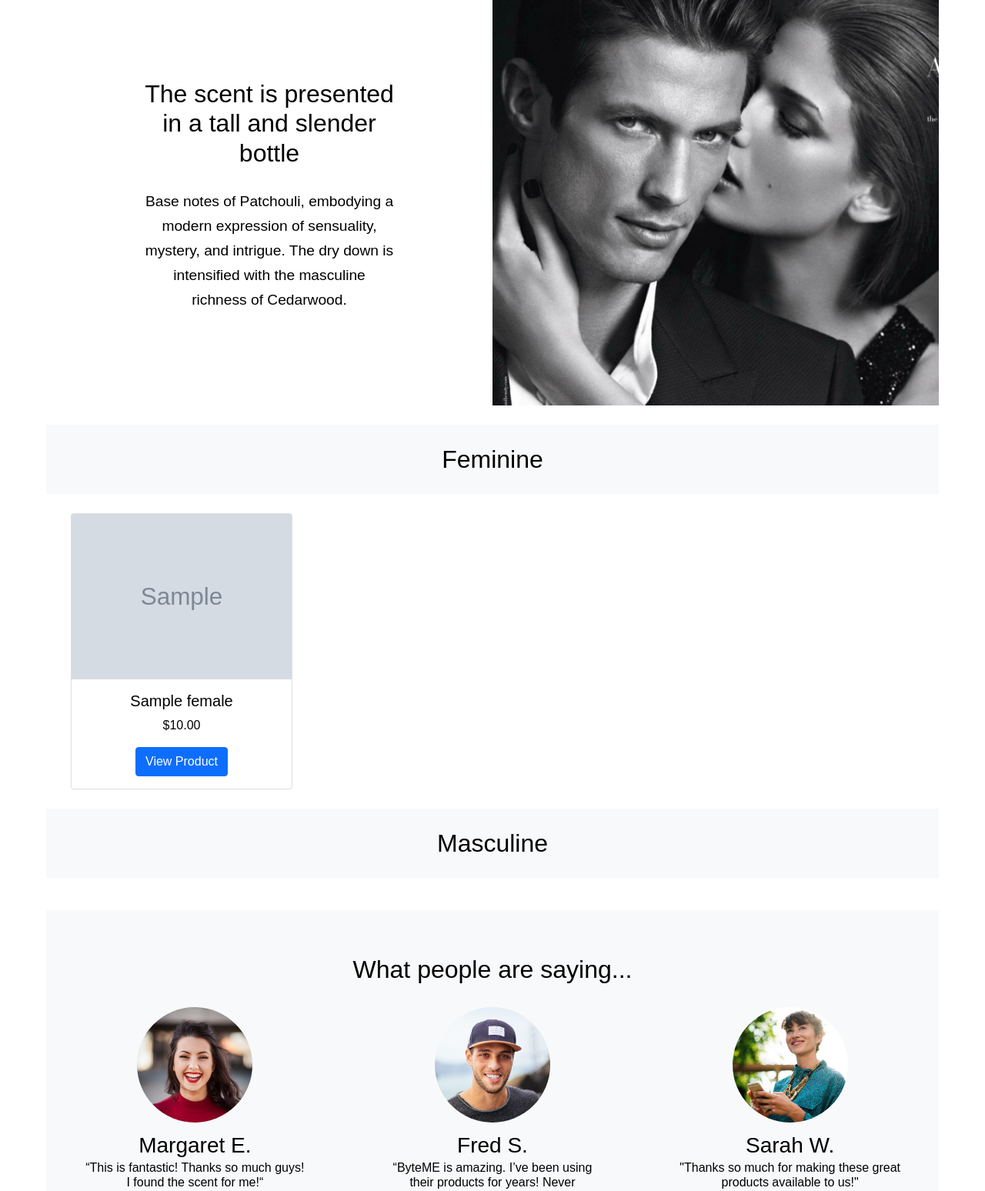
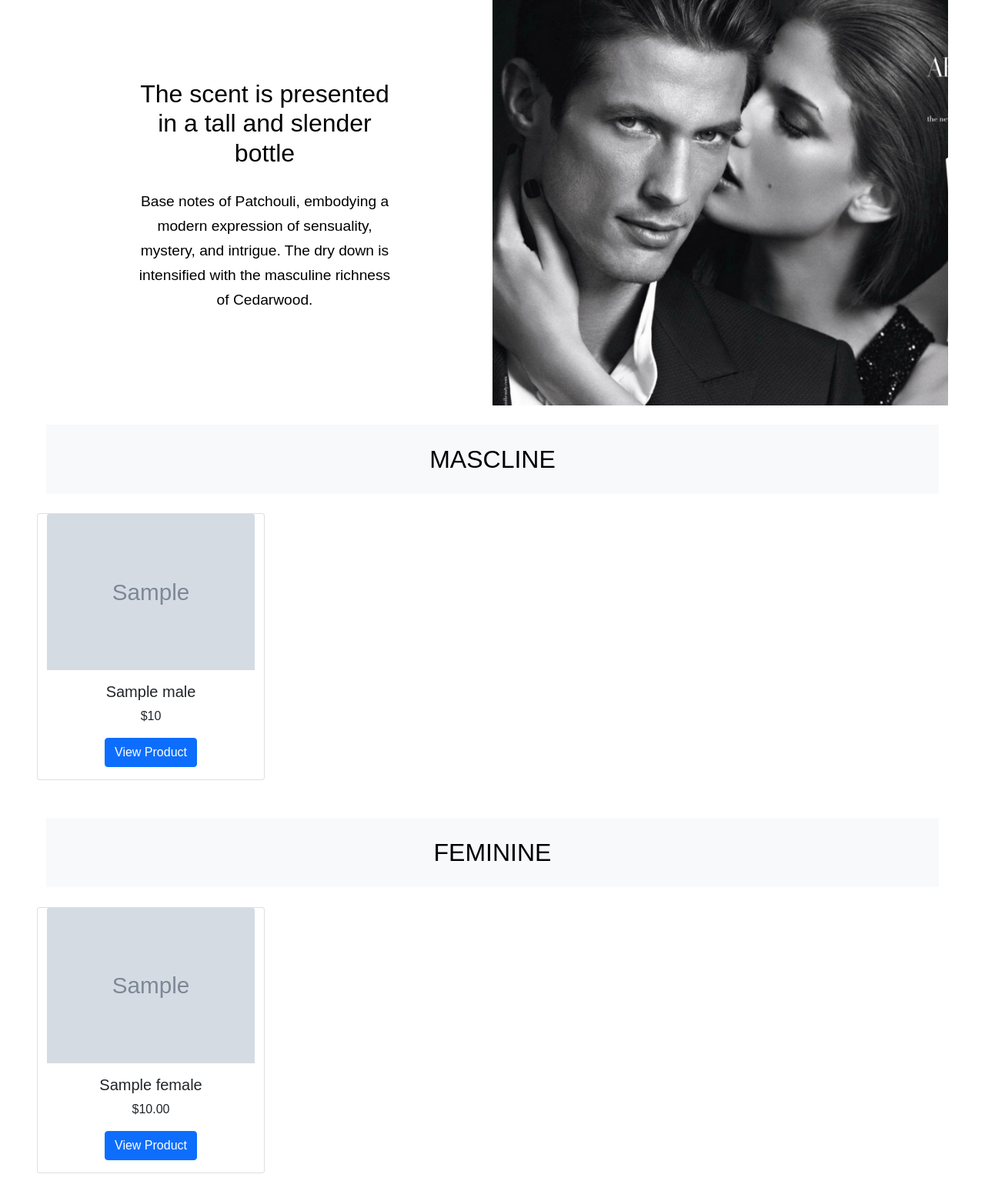
Before and after one commit to Kevin-Hernandez-Garza/BM-E-Commerce-Project, a Node server app: page / in a window 1280 px wide. Shown: the part 1711-3259 px from the top of the page at 77% size. Run offline with Node 20, Linux system fonts and the light colour scheme; tables that the repository leaves empty hold one stand-in row (values such as "Sample post"); grey boxes marked "Sample" are stand-in pictures; some libraries are stand-ins or nearby versions.

Commit message:
updating products page

```diff
--- a/controllers/home-routes.js
+++ b/controllers/home-routes.js
@@ -3,28 +3,63 @@ const sequelize = require("../config/connection");
 const { User, Female, Male, Review } = require("../models");
 
 
-router.get("/", (req, res) => {
-    console.log(req.session);
+
+// router.get("/", (req, res) => {
+//     console.log(req.session);
 
 
-    Female.findAll({
+//     Male.findAll({
+//       attributes: [
+//         "id",
+//         "product_name",
+//         "price",
+//         "photo",
+//       ],
+//     })
+//       .then((dbMaleData) => {
+//         const maleProducts = dbMaleData.map((data) => data.get({ plain: true }));
+//         res.render("homepage", { maleProducts });
+//       })
+//       .catch((err) => {
+//         console.log(err);
+//         res.status(500).json(err);
+//       });
+//   });
+
+
+router.get("/", async (req, res) => {
+    try {
+
+      console.log(req.session);
+
+    // DB requests
+    const dbFemaleData = await Female.findAll({
       attributes: [
         "id",
         "product_name",
         "price",
         "photo",
       ],
-    })
-      .then((dbFemaleData) => {
-        const products = dbFemaleData.map((data) => data.get({ plain: true }));
-        res.render("homepage", { products });
-      })
-      .catch((err) => {
-        console.log(err);
-        res.status(500).json(err);
-      });
+    });
+    const dbMaleData = await Male.findAll({});
+
+    // Converting
+    const productsforFemale = dbFemaleData.map((data) => data.get({ plain: true }));
+    const productsForMale = dbMaleData.map(data => data.get({plain: true}));
+
+    // Send The Response
+    res.render('homepage', {
+      maleProducts: productsForMale,
+      femaleProducts: productsforFemale,
+      loggedIn: req.session.loggedIn});
+
+    } catch(error) {
+        res.status(500).json(error.message);
+      }
   });
 
+
+  // login
   router.get('/login', (req, res) => {
     if(req.session.loggedIn) {
         res.redirect('/');
@@ -34,23 +69,21 @@ router.get("/", (req, res) => {
     res.render('login');
   });
 
-// router.get("/", (req, res) => {
-//     Male.findAll({
-//       attributes: [
-//         "id",
-//         "product_name",
-//         "price",
-//         "photo",
-//       ],
-//     })
-//       .then((dbMaleData) => {
-//         const maleProduct = dbMaleData.map((data) => data.get({ plain: true }));
-//         res.render("homepage", { maleProduct });
-//       })
-//       .catch((err) => {
-//         console.log(err);
-//         res.status(500).json(err);
-//       });
-//   });
+  // Individual PRoduct
+  router.get('/male/:id', async (req, res) => {
+    let product;
+    const path = req.originalUrl;
+    if (path.split("/")[1] === "male") {
+      product = await Male.findOne({where: {id: req.params.id}});
+    } else {
+      product = await Female.findOne({where: {id: req.params.id}});
+    }
+
+    if(!product) return res.status(404).json("not found");
+
+
+    res.render('product', { product });
+
+  });
 
 module.exports = router;
--- a/public/javascript/login.js
+++ b/public/javascript/login.js
@@ -19,7 +19,9 @@ async function signupFormHandler(event) {
 
         // check the response status
         if (response.ok) {
-        console.log('success');
+        // console.log('success');
+        // alert("Wlecome Back");
+        document.location.replace('/');
         } else {
             alert(response.statusText);
         }
--- a/public/stylesheets/style.css
+++ b/public/stylesheets/style.css
@@ -8,20 +8,31 @@
   max-width: 80%;
   margin: auto;
 }
-.header-El{
+
+.header-El {
   display: flex;
   justify-content: space-between;
 }
-.ul-list{
+.ul-list {
   display: flex;
 }
-.ul-list a{
+.ul-list a {
   display: flex;
   font-size: 1rem;
   font-weight: lighter;
   margin: 10px;
   text-decoration: none;
 }
+
+/* .card {
+  display: flex !important;
+  justify-content: center !important;
+} */
+
+/* .ul-option {
+  display: flex !important;
+  color: #000 !important;
+} */
 
 body {
   font-family: “Roboto”, sans-serif;
@@ -37,7 +48,6 @@ header {
 /* Nesting */
 /* inline block inline-block none */
 header h1 {
-
   color: #000;
   display: inline-block;
   justify-content: space-between;
@@ -158,6 +168,7 @@ h2.products {
   width: 50%;
   min-height: 33rem;
   background-size: cover;
+  transform: rotateY(180);
 }
 .showcase-image-two {
   background-image: url("/images/showcase.jpeg");
@@ -346,8 +357,8 @@ h2.products {
 }
 
 @media only screen and (max-width: 960px) {
-  .card {
-  }
+  /* .card {
+  } */
 }
 
 /* new end */
--- a/views/homepage.handlebars
+++ b/views/homepage.handlebars
@@ -1,50 +1,111 @@
+<!-- Show Case Section Start -->
+        <section class="show-case">
         <div>
+            <div class="show-case-row-one">
+            <div class="showcase-image-one"></div>
+            <div class="show-case-text">
+                <h2>The Alchemist's Garden line</h2>
+                <p class="secondary-font">
+                Inspired by the first perfumery containers displayed on the wooden shelves of antique apothecaries, the fragrance is enclosed in a precious, black lacquered glass bottle with a porcelain effect, adorned with gold accents.
+                </p>
+            </div>
+            </div>
+            <div class="show-case-row-two">
+            <div class="showcase-image-two"></div>
+            <div class="show-case-text">
+                <h2>"A Forgotten Rose" perfumed oil</h2>
+                <p class="secondary-font">
+                Gold accents form evocative symbols and delicate naturalistic motifs on the perfumed oils' precious containers. Inspired by the first perfumery containers displayed on the wooden shelves of antique apothecaries, the sage green lacquered glass bottles with porcelain effect reveal a touche oreille—a glass pipette style applicator.
+                </p>
+            </div>
+            </div>
+            <div class="show-case-row-three">
+            <div class="showcase-image-three"></div>
+            <div class="show-case-text">
+                <h2>The scent is presented in a tall and slender bottle</h2>
+                <p class="secondary-font">
+                Base notes of Patchouli, embodying a modern expression of sensuality, mystery, and intrigue. The dry down is intensified with the masculine richness of Cedarwood.
+
+                </p>
+            </div>
+            </div>
+        </div>
+        </section>
+        <!-- Show Case Section End -->
+
+
+<div class="container-fluid" id="pro">
     <h2 class="products">
-        Feminine
+        MASCLINE
     </h2>
 
-     <ul>
+
     <div class="row">
-             {{#each products}}
-                <div>
-                <li class="d-inline">
-                <div class="card" style="width: 18rem;">
+        {{#each maleProducts}}
+        <div class="card col-sm-12 col-md-4 col-lg-3 mb-4 text-dark">
         <img src="{{photo}}" class="card-img-top" alt="...">
         <div class="card-body">
-                <h5 class="card-title text-black">{{product_name}}</h5>
-                <p class="card-text text-black">${{price}}</p>
-                <a href="/products" class="btn btn-primary" target="_blank">View Product</a>
+        <h5 class="card-title">{{product_name}}</h5>
+        <p class="card-text">${{price}}</p>
+        <a href="/products/male/{{id}}" class="btn btn-primary">View Product</a>
         </div>
-                </div>
-            </li>
         </div>
         {{/each}}
     </div>
-    </ul>
 </div>
 
-<div>
+
+<div class="container-fluid" id="pro">
+
     <h2 class="products">
-        Masculine
+        FEMININE
     </h2>
 
-    <ul>
     <div class="row">
-            {{#each maleProduct}}
-            <div>
-            <li class="d-inline">
-            <div class="card" style="width: 18rem;">
+        {{#each femaleProducts}}
+        <div class="card col-sm-12 col-md-4 col-lg-3 mb-4 text-dark">
         <img src="{{photo}}" class="card-img-top" alt="...">
         <div class="card-body">
-            <h5 class="card-title text-black">{{product_name}}</h5>
-            <p class="card-text text-black">${{price}}</p>
-            <a href="/products" class="btn btn-primary" target="_blank">View Product</a>
+        <h5 class="card-title">{{product_name}}</h5>
+        <p class="card-text">${{price}}</p>
+        <a href="/products/{{id}}" class="btn btn-primary">View Product</a>
         </div>
-            </div>
-            </li>
         </div>
         {{/each}}
     </div>
-    </ul>
 
 </div>
+
+<!-- Testimonials Section Start -->
+        <section class="people">
+        <h2>What people are saying...</h2>
+        <div class="individuals-row">
+            <div class="individual">
+            <div class="individual-box">
+                <img src="/images/testimonials-1.jpeg" alt="David" />
+                <h3>Margaret E.</h3>
+                <p>“This is fantastic! Thanks so much guys! I found the scent for me!“</p>
+            </div>
+            </div>
+            <div class="individual">
+            <div class="individual-box">
+                <img src="/images/testimonials-2.jpeg" alt="David"/>
+                <h3>Fred S.</h3>
+                <p>
+                “ByteME is amazing. I’ve been using their products for years! Never disappoints.”
+                </p>
+            </div>
+            </div>
+            <div class="individual">
+            <div class="individual-box">
+                <img src="/images/testimonials-3.jpeg" alt="David" />
+                <h3>Sarah W.</h3>
+                <p>
+                "Thanks so much for making these great products available to
+                us!"
+                </p>
+            </div>
+            </div>
+        </div>
+        </section>
+        <!-- Testimonials Section End -->
--- a/views/layouts/main.handlebars
+++ b/views/layouts/main.handlebars
@@ -19,13 +19,17 @@
       <header class ="header-El">
         <h1>BYTEME</h1>
         <ul class="ul-list">
-          <a href=>Login</a>
-          <a href=>Logout</a>
-          <a href=>Checkout</a>
+          {{#if loggedIn}}
+            <a href="#" id="logout">Logout</a>
+            <a href=>Checkout</a>
+            {{else}}
+            <a href="/login" >Login</a>
+          {{/if}}
+
         </ul>
       </header>
 
-    <div class="container-fluid">
+    {{!-- <div class="container"> --}}
 
         <!-- Hero Section -->
         <section class="home">
@@ -39,77 +43,12 @@
         </section>
         <!-- Hero Section END -->
 
-        <!-- Show Case Section Start -->
-        <section class="show-case">
-        <div>
-            <div class="show-case-row-one">
-            <div class="showcase-image-one"></div>
-            <div class="show-case-text">
-                <h2>The Alchemist's Garden line</h2>
-                <p class="secondary-font">
-                Inspired by the first perfumery containers displayed on the wooden shelves of antique apothecaries, the fragrance is enclosed in a precious, black lacquered glass bottle with a porcelain effect, adorned with gold accents.
-                </p>
-            </div>
-            </div>
-            <div class="show-case-row-two">
-            <div class="showcase-image-two"></div>
-            <div class="show-case-text">
-                <h2>"A Forgotten Rose" perfumed oil</h2>
-                <p class="secondary-font">
-                Gold accents form evocative symbols and delicate naturalistic motifs on the perfumed oils' precious containers. Inspired by the first perfumery containers displayed on the wooden shelves of antique apothecaries, the sage green lacquered glass bottles with porcelain effect reveal a touche oreille—a glass pipette style applicator.
-                </p>
-            </div>
-            </div>
-            <div class="show-case-row-three">
-            <div class="showcase-image-three"></div>
-            <div class="show-case-text">
-                <h2>The scent is presented in a tall and slender bottle</h2>
-                <p class="secondary-font">
-                Base notes of Patchouli, embodying a modern expression of sensuality, mystery, and intrigue. The dry down is intensified with the masculine richness of Cedarwood.
-
-                </p>
-            </div>
-            </div>
-        </div>
-        </section>
-        <!-- Show Case Section End -->
-
         {{!-- rendering data as HTML --}}
         {{{ body }}}
 
-        <!-- Testimonials Section Start -->
-        <section class="people">
-        <h2>What people are saying...</h2>
-        <div class="individuals-row">
-            <div class="individual">
-            <div class="individual-box">
-                <img src="/images/testimonials-1.jpeg" alt="David" />
-                <h3>Margaret E.</h3>
-                <p>“This is fantastic! Thanks so much guys! I found the scent for me!“</p>
-            </div>
-            </div>
-            <div class="individual">
-            <div class="individual-box">
-                <img src="/images/testimonials-2.jpeg" alt="David"/>
-                <h3>Fred S.</h3>
-                <p>
-                “ByteME is amazing. I’ve been using their products for years! Never disappoints.”
-                </p>
-            </div>
-            </div>
-            <div class="individual">
-            <div class="individual-box">
-                <img src="/images/testimonials-3.jpeg" alt="David" />
-                <h3>Sarah W.</h3>
-                <p>
-                "Thanks so much for making these great products available to
-                us!"
-                </p>
-            </div>
-            </div>
-        </div>
-        </section>
-        <!-- Testimonials Section End -->
+
+
+
 
         <section class="footer">
             <div class="footer-bar">
@@ -131,10 +70,9 @@
 
             <p>&copy;ByteME 2021. All Rights Reserved</p>
         </section>
-    </div>
+    {{!-- </div> --}}
+    <script src="/javascript/logout.js"></script>
 
-
-    <script src="/javascript/logout.js"></script>
 
 </body>
 </html>
--- /dev/null
+++ b/views/product.handlebars
@@ -0,0 +1,6 @@
+<div style="height: 300px; width: 100%;">
+        <img src="{{product.photo}}" class="card-img-top" alt="...">
+        <div class="card-body">
+        <h5 class="card-title">{{product_name}}</h5>
+        <p class="card-text">${{price}}</p></div>
+</div>
```
Also changed, not shown: views/login.handlebars (line endings or trailing spaces). Lines whose indentation alone changed are shown as unchanged.
